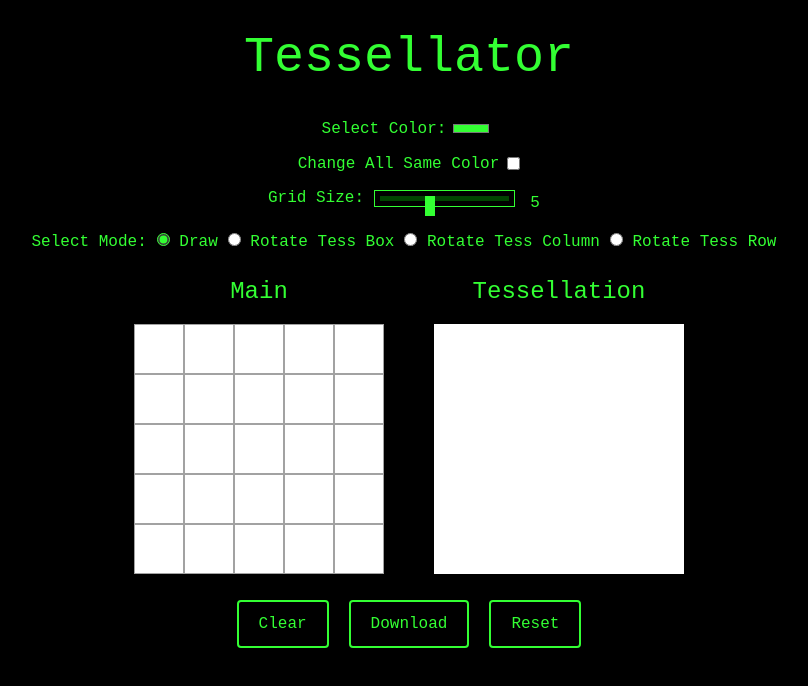
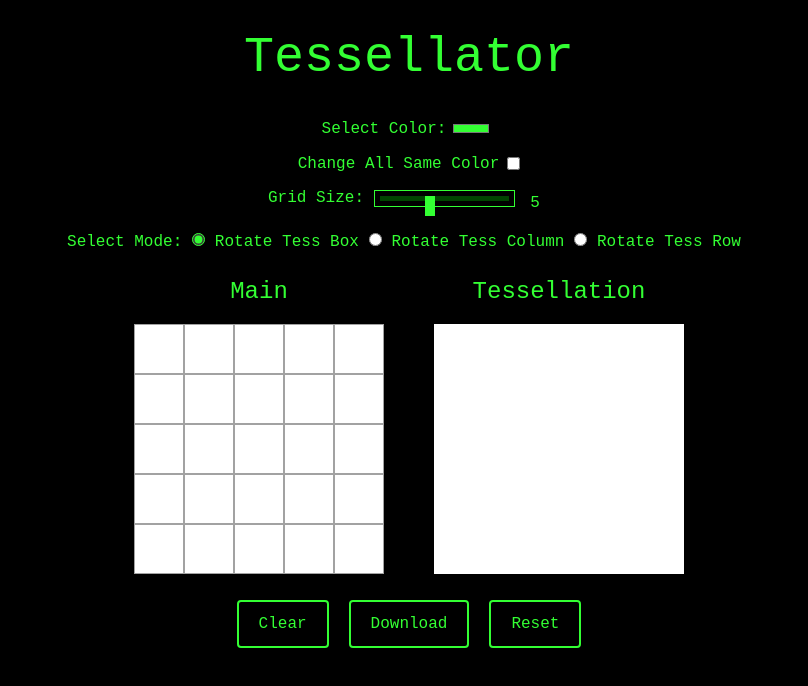
Before and after one commit to Joseph-McGarry/personalpage, a Next.js app in the folder personalpage/: page /projects/tessellations in a window 1280 px wide. Shown: the top 686 px of the page, without its empty margins (231-1039 px from the left). Built offline with nearby package versions, Linux system fonts and the light colour scheme.

Commit message:
draw mode is always on now. removed it ffrom mode selector. created better UX and speeds up the creation process.

```diff
--- a/personalpage/app/projects/tessellations/page.tsx
+++ b/personalpage/app/projects/tessellations/page.tsx
@@ -14,7 +14,7 @@ const Tessellator: React.FC = () => {
   // State variables
   const [gridSize, setGridSize] = useState<number>(5);
   const [selectedColor, setSelectedColor] = useState<string>('#33FF33');
-  const [mode, setMode] = useState<string>('draw');
+  const [mode, setMode] = useState<string>('rotateBox');
   const [sameColor, setSameColor] = useState<boolean>(false);
 
   // Mouse state refs
@@ -50,7 +50,7 @@ const Tessellator: React.FC = () => {
   // Handle grid size change directly in the onChange handler
   const handleGridSizeChange = (e: React.ChangeEvent<HTMLInputElement>) => {
     setGridSize(Number(e.target.value));
-    setMode('draw'); // Optionally reset mode when grid size changes
+    // Optionally reset mode when grid size changes
   };
 
   // Handle mode change
@@ -67,7 +67,6 @@ const Tessellator: React.FC = () => {
   const handleClear = () => {
     setMainGridState(createInitialGridState(MAX_GRID_SIZE, 'white'));
     setTessellationRotationState(createInitialGridState(MAX_GRID_SIZE, 0));
-    setMode('draw');
   };
 
   // Handle reset rotations
@@ -169,7 +168,6 @@ const Tessellator: React.FC = () => {
     row: number,
     col: number
   ) => {
-    if (mode === 'draw') {
     e.preventDefault();
 
     isMouseDownRef.current = true;
@@ -189,7 +187,6 @@ const Tessellator: React.FC = () => {
         }
       }, 0);
     }
-    }
   };
 
   const handleBoxMouseEnter = (
@@ -197,7 +194,7 @@ const Tessellator: React.FC = () => {
     row: number,
     col: number
   ) => {
-    if (mode === 'draw' && isMouseDownRef.current && !sameColor) {
+    if (isMouseDownRef.current && !sameColor) {
       e.preventDefault();
       isDraggingRef.current = true;
       paintBox(row, col);
@@ -218,7 +215,6 @@ const Tessellator: React.FC = () => {
     row: number,
     col: number
   ) => {
-    if (mode === 'draw') {
     e.preventDefault();
 
     isMouseDownRef.current = true;
@@ -238,11 +234,10 @@ const Tessellator: React.FC = () => {
         }
       }, 0);
     }
-    }
   };
 
   const handleBoxTouchMove = (e: React.TouchEvent<HTMLDivElement>) => {
-    if (mode === 'draw' && isMouseDownRef.current && !sameColor) {
+    if (isMouseDownRef.current && !sameColor) {
       e.preventDefault();
       isDraggingRef.current = true;
       const touch = e.touches[0];
@@ -390,16 +385,6 @@ const Tessellator: React.FC = () => {
             <input
               type="radio"
               name="mode"
-              value="draw"
-              checked={mode === 'draw'}
-              onChange={handleModeChange}
-            />{' '}
-            Draw
-          </label>
-          <label>
-            <input
-              type="radio"
-              name="mode"
               value="rotateBox"
               checked={mode === 'rotateBox'}
               onChange={handleModeChange}
```
Lines whose indentation alone changed are shown as unchanged.
